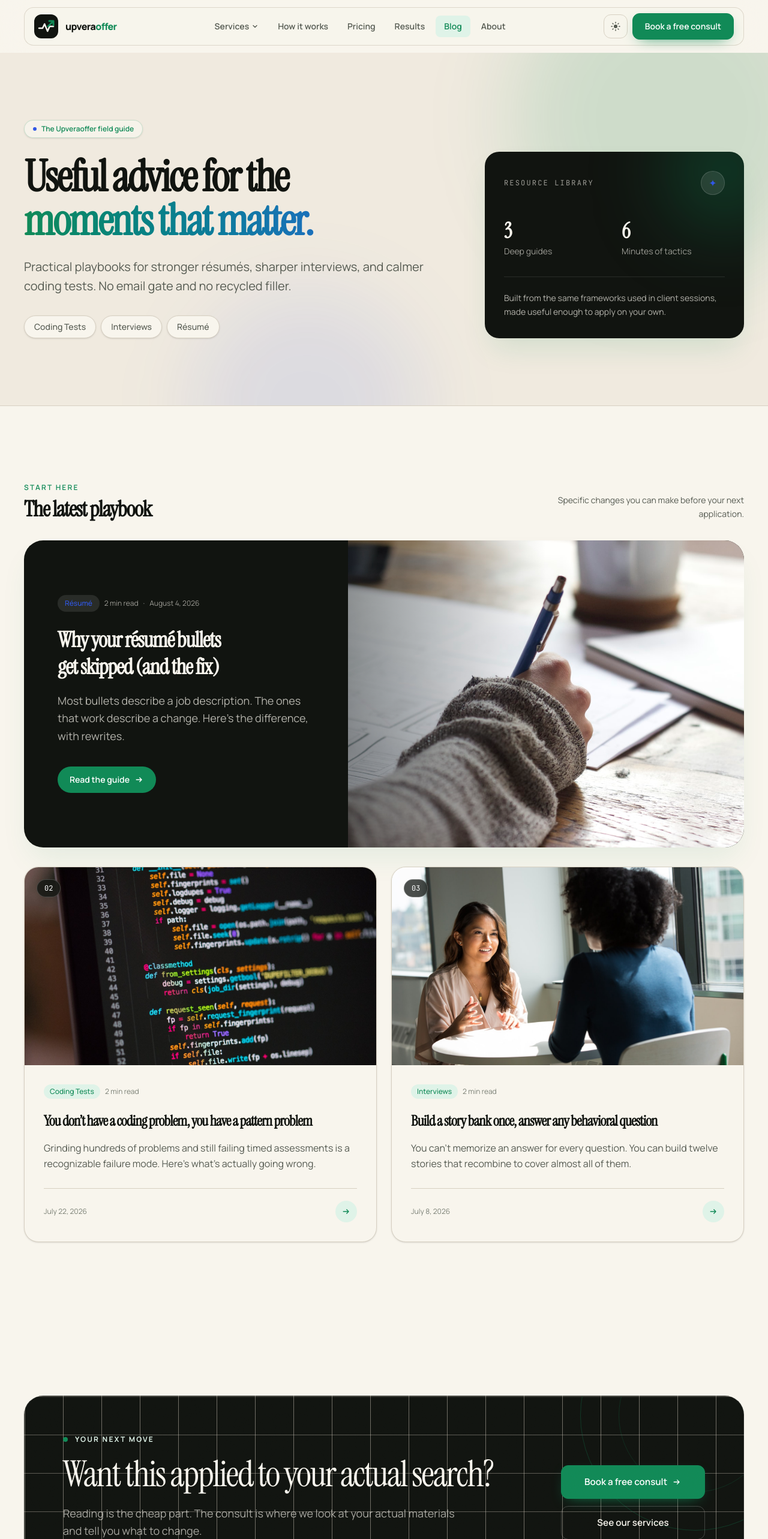
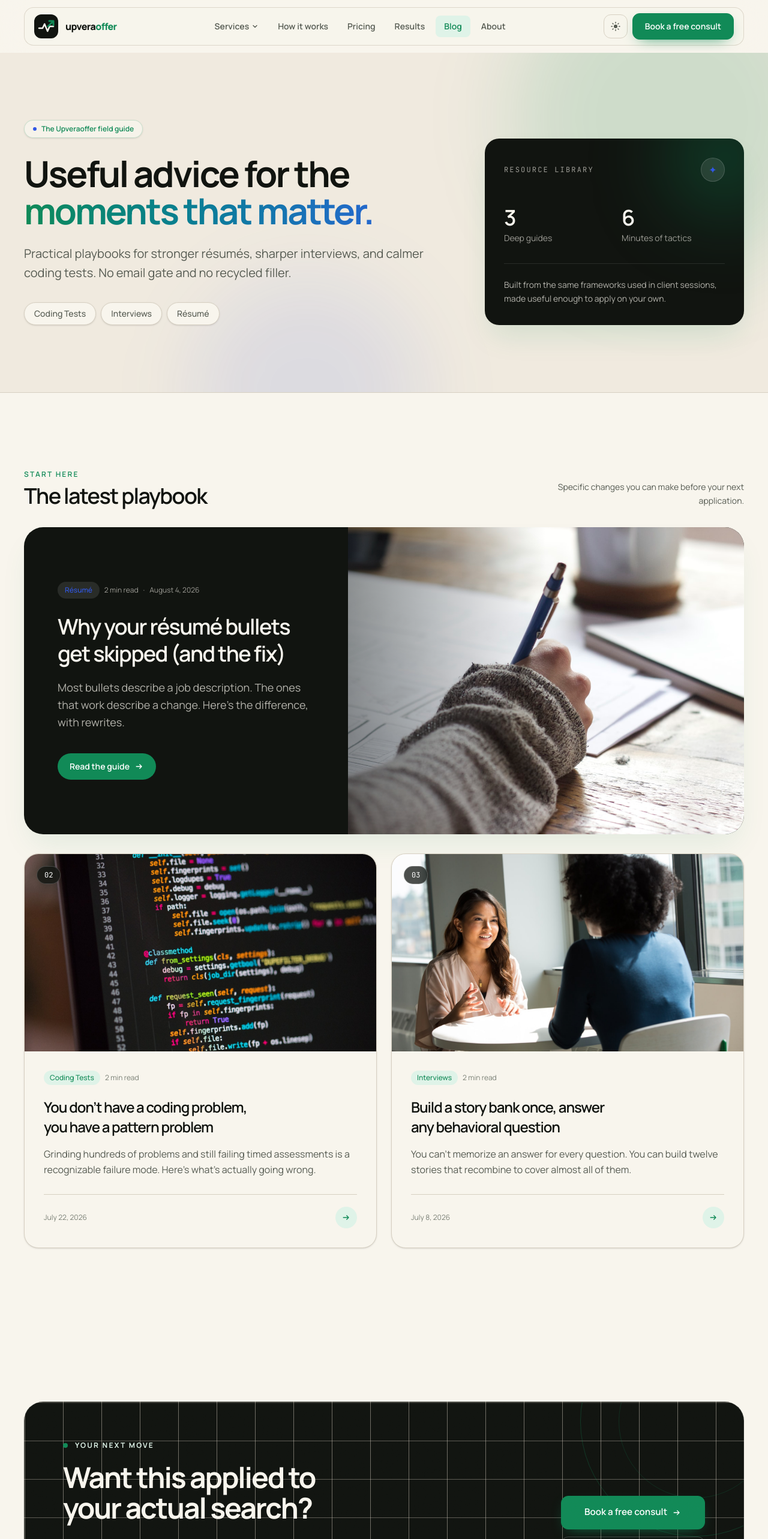
Before and after one commit to Jack-Moes/Upveraoffer, a Next.js app: page /blog in a window 1280 px wide. Shown: the top 2566 px of the page at 60% size. Built offline with nearby package versions, Linux system fonts and the light colour scheme.

Commit message:
Make typography cleaner and more readable

```diff
--- a/src/app/about/page.tsx
+++ b/src/app/about/page.tsx
@@ -172,7 +172,7 @@ export default function AboutPage() {
               <p className="text-sm font-semibold uppercase tracking-[0.18em] text-primary-soft">
                 About Upveraoffer
               </p>
-              <h1 className="mt-6 max-w-xl font-display text-5xl font-semibold leading-[1.03] sm:text-6xl">
+              <h1 className="mt-6 max-w-xl font-display text-4xl font-bold leading-[1.04] sm:text-5xl lg:text-6xl">
                 Six people. One clear standard for feedback.
               </h1>
               <p className="mt-6 max-w-xl text-lg leading-relaxed text-ink-foreground/70 sm:text-xl">
--- a/src/app/blog/page.tsx
+++ b/src/app/blog/page.tsx
@@ -44,7 +44,7 @@ export default function BlogIndexPage() {
                 <span className="h-1.5 w-1.5 rounded-full bg-accent" />
                 The Upveraoffer field guide
               </div>
-              <h1 className="mt-7 font-display text-5xl font-semibold leading-[1.02] sm:text-6xl lg:text-7xl">
+              <h1 className="mt-7 font-display text-4xl font-bold leading-[1.04] sm:text-5xl lg:text-6xl">
                 Useful advice for the
                 <span className="block bg-linear-to-r from-primary to-accent bg-clip-text text-transparent">
                   moments that matter.
--- a/src/app/globals.css
+++ b/src/app/globals.css
@@ -78,7 +78,7 @@
   --color-ring: var(--ring);
 
   --font-sans: var(--font-manrope);
-  --font-display: var(--font-instrument);
+  --font-display: var(--font-manrope);
   --font-mono: var(--font-jetbrains);
 
   --radius-card: 1.5rem;
@@ -104,9 +104,10 @@
   }
 
   h1, h2, h3, h4 {
-    font-family: var(--font-instrument), Georgia, serif;
-    font-weight: 400;
-    letter-spacing: -0.035em;
+    font-family: var(--font-manrope), ui-sans-serif, system-ui, sans-serif;
+    font-weight: 700;
+    letter-spacing: -0.045em;
+    line-height: 1.05;
     text-wrap: balance;
   }
 
--- a/src/app/layout.tsx
+++ b/src/app/layout.tsx
@@ -1,5 +1,5 @@
 import type { Metadata } from "next";
-import { Instrument_Serif, JetBrains_Mono, Manrope } from "next/font/google";
+import { JetBrains_Mono, Manrope } from "next/font/google";
 import "./globals.css";
 import { Header } from "@/components/site/Header";
 import { Footer } from "@/components/site/Footer";
@@ -9,13 +9,6 @@ import { site } from "@/content/site";
 const manrope = Manrope({
   variable: "--font-manrope",
   subsets: ["latin"],
-  display: "swap",
-});
-
-const instrument = Instrument_Serif({
-  variable: "--font-instrument",
-  subsets: ["latin"],
-  weight: "400",
   display: "swap",
 });
 
@@ -99,7 +92,7 @@ export default function RootLayout({
     <html
       lang="en"
       suppressHydrationWarning
-      className={`${manrope.variable} ${instrument.variable} ${jetbrains.variable} h-full`}
+      className={`${manrope.variable} ${jetbrains.variable} h-full`}
     >
       <head>
         {/* Applies the stored theme before first paint to avoid a flash. */}
--- a/src/app/page.tsx
+++ b/src/app/page.tsx
@@ -54,7 +54,7 @@ export default function HomePage() {
               <p className="flex items-center gap-3 text-xs font-bold uppercase tracking-[0.18em] text-primary-soft">
                 <span className="h-2 w-2 rounded-full bg-primary" /> Houston-built · Working worldwide
               </p>
-              <h1 className="mt-7 max-w-4xl font-display text-[3.6rem] leading-[.9] sm:text-7xl lg:text-[6.4rem]">
+              <h1 className="mt-7 max-w-4xl font-display text-[3.1rem] leading-[.96] sm:text-6xl lg:text-[5.2rem]">
                 Stop guessing.<br /><span className="text-primary-soft">Find the break.</span>
               </h1>
               <p className="mt-8 max-w-2xl text-lg leading-relaxed text-ink-foreground/65 sm:text-xl">
--- a/src/components/site/Blocks.tsx
+++ b/src/components/site/Blocks.tsx
@@ -20,7 +20,7 @@ export function PageHeader({
       <Container className="relative py-20 sm:py-28 lg:py-32">
         <div className="max-w-4xl">
           {eyebrow && <Eyebrow>{eyebrow}</Eyebrow>}
-          <h1 className="font-display text-5xl leading-[0.98] text-ink-foreground sm:text-6xl lg:text-7xl">
+          <h1 className="font-display text-4xl leading-[1.02] text-ink-foreground sm:text-5xl lg:text-[4rem]">
             {title}
           </h1>
           {intro && (
@@ -52,7 +52,7 @@ export function SectionHeading({
       )}
     >
       {eyebrow && <Eyebrow>{eyebrow}</Eyebrow>}
-      <h2 className="font-display text-4xl leading-[1.02] sm:text-5xl lg:text-6xl">
+      <h2 className="font-display text-3xl leading-[1.05] sm:text-4xl lg:text-5xl">
         {title}
       </h2>
       {intro && <p className="mt-5 max-w-2xl text-lg leading-relaxed text-muted">{intro}</p>}
@@ -138,7 +138,7 @@ export function CTABanner({
               <p className="mb-5 flex items-center gap-3 text-xs font-bold uppercase tracking-[0.18em] text-primary-soft">
                 <span className="h-2 w-2 rounded-full bg-primary" /> Your next move
               </p>
-              <h2 className="font-display text-4xl leading-[1.02] sm:text-5xl lg:text-6xl">
+              <h2 className="font-display text-3xl leading-[1.05] sm:text-4xl lg:text-5xl">
                 {title}
               </h2>
               <p className="mt-5 max-w-2xl text-lg leading-relaxed text-ink-foreground/65">
--- a/src/components/site/Footer.tsx
+++ b/src/components/site/Footer.tsx
@@ -13,7 +13,7 @@ export function Footer() {
           <p className="text-xs font-bold uppercase tracking-[0.18em] text-primary-soft">
             Ready when you are
           </p>
-          <p className="mt-5 max-w-5xl font-display text-5xl leading-[0.98] sm:text-6xl lg:text-7xl">
+          <p className="mt-5 max-w-5xl font-display text-4xl leading-[1.02] sm:text-5xl lg:text-6xl">
             Better feedback.<br />Fewer wasted applications.
           </p>
         </div>
```
